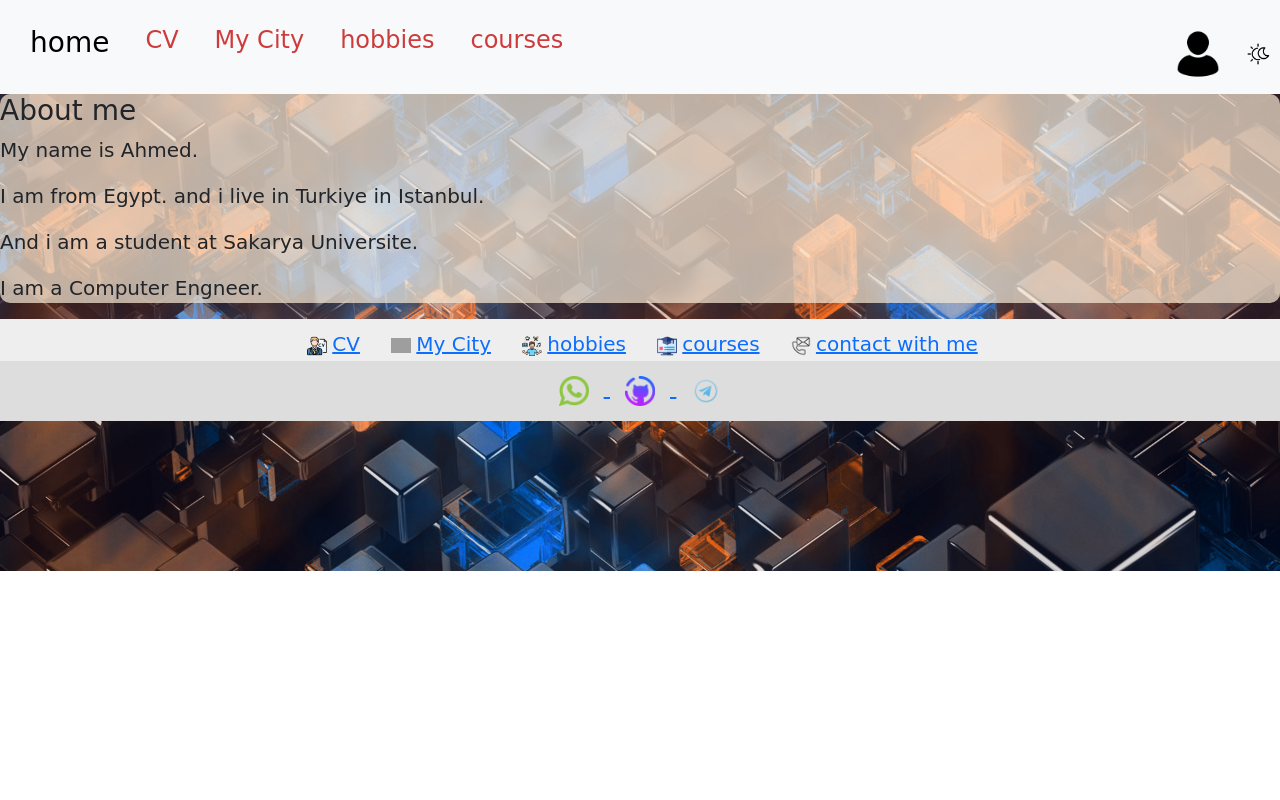
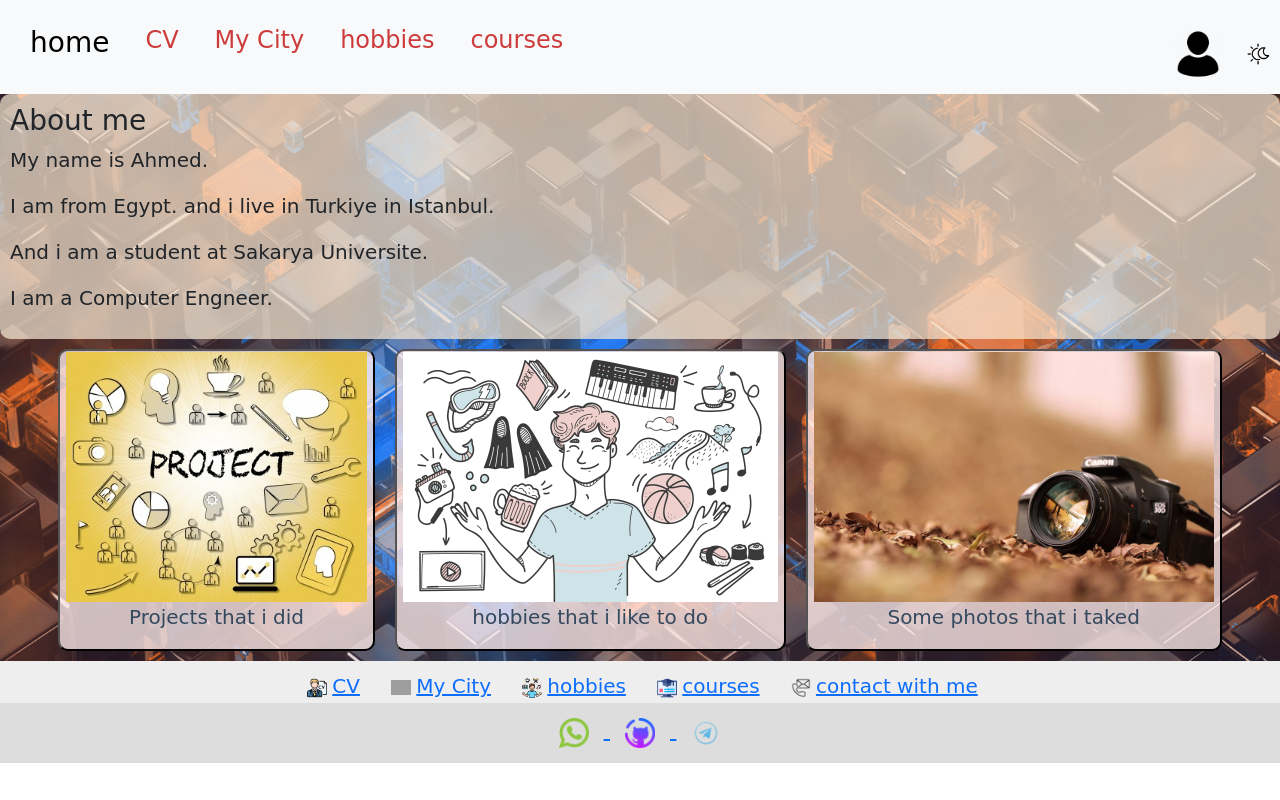
Before and after one commit to AHMED-MOHAMED-NAGY/MyProjectWebTeknoloji, a PHP site: page / in a window 1280 px wide. Run offline with PHP 8.4, Linux system fonts and the light colour scheme; grey boxes are pictures that could not be loaded.

Commit message:
adding 3 buttons at home page

```diff
--- a/index.html
+++ b/index.html
@@ -9,7 +9,7 @@
     <link href="https://cdn.jsdelivr.net/npm/bootstrap@5.3.3/dist/css/bootstrap.min.css" rel="stylesheet" integrity="sha384-QWTKZyjpPEjISv5WaRU9OFeRpok6YctnYmDr5pNlyT2bRjXh0JMhjY6hW+ALEwIH" crossorigin="anonymous">
 </head>
 <body>
-    <dev class="page">
+    <div class="page">
         <nav class="navbar navbar-expand-lg bg-body-tertiary">
             <div class="container-fluid">
               <button class="navbar-toggler" type="button" data-bs-toggle="collapse" data-bs-target="#navbarTogglerDemo01" aria-controls="navbarTogglerDemo01" aria-expanded="false" aria-label="Toggle navigation">
@@ -60,10 +60,36 @@
             <p>And i am a student at Sakarya Universite.</p>
             <p>I am a Computer Engneer.</p>
           </div>
+          <div class ="HomeButtons">
+              <div class = "projects p10">
+                  <button class = "PBtn" onmousemove="BGgreen(this)" onmouseout="NormalBg(this)">
+                      <a href="projects.html">
+                          <img src="fotos/project.jpeg" alt="projects">
+                            <p>Projects that i did</p>
+                        </a>
+                    </button>
+                </div>
+                <div class ="p10">
+                    <button class = "hobbiesBtn" onmousemove="BGWhite(this)" onmouseout="NormalBg(this)">
+                        <a href="hobbies.html">
+                            <img src="fotos/homeHobbies.jpg" alt="hobbies">
+                            <p>hobbies that i like to do</p>
+                        </a>
+                    </button>
+                </div>
+                <div class = "p10">
+                    <button class ="cameraBTN"onmousemove="BGYelow(this)" onmouseout ="NormalBg(this)">
+                        <a href="camera.html">
+                            <img src="fotos/camera.jpg" alt="photos">
+                            <p>Some photos that i taked</p>
+                        </a>
+                    </button>
+                </div>
+            </div>
 
-        <footer class ="footer" style ="padding-top: 10px;">
+                <footer class ="footer" style ="padding-top: 10px;">
 
-            <a class = "m10" href="CV.html"><img class ="so-small-img" src="fotos/cv.png" alt="CV">CV</a>
+                    <a class = "m10" href="CV.html"><img class ="so-small-img" src="fotos/cv.png" alt="CV">CV</a>
             <a class = "m10" href="mycity.html"><img class ="so-small-img" src="fotos/mycity.png" alt="my city">My City</a>
             <a class = "m10" href="hobbies.html"><img class ="so-small-img" src="fotos/hobby.png" alt ="hobby">hobbies</a>
             <a class = "m10" href="courses.html"><img class ="so-small-img" src="fotos/courses.png" alt = "courses">courses</a>
@@ -83,7 +109,7 @@
                 </a>
             </footer>
         </footer>
-    </dev>
+    </div>
     <script src="https://cdn.jsdelivr.net/npm/@popperjs/core@2.11.8/dist/umd/popper.min.js" integrity="sha384-I7E8VVD/ismYTF4hNIPjVp/Zjvgyol6VFvRkX/vR+Vc4jQkC+hVqc2pM8ODewa9r" crossorigin="anonymous"></script>
     <script src="https://cdn.jsdelivr.net/npm/bootstrap@5.3.3/dist/js/bootstrap.min.js" integrity="sha384-0pUGZvbkm6XF6gxjEnlmuGrJXVbNuzT9qBBavbLwCsOGabYfZo0T0to5eqruptLy" crossorigin="anonymous"></script>
     <script src ="javascript.js"></script>
--- a/javascript.js
+++ b/javascript.js
@@ -16,3 +16,17 @@ function continueWITHjs(){
     jsForm.style.display = "block";
     vueForm.style.display = 'none';
 }
+
+// change button bacground
+function BGgreen(x){
+    x.style.backgroundColor = "#E0D390";
+};
+function NormalBg(x){
+    x.style.backgroundColor = "#ffececc5";
+}
+function BGWhite(x){
+    x.style.backgroundColor = "#E3DAC3";
+}
+function BGYelow(x){
+    x.style.backgroundColor = "#E0DC8F";
+}
--- a/style.css
+++ b/style.css
@@ -81,16 +81,7 @@ body{
 /* cv.html */
 /* profile photo and text */
 
-@media (max-width:991) {
-    /* cv.html */
-/* profile photo and text */
-    .image-with-text {
-        display: block;
-        justify-content: center;
-        align-items: center;
-    }
 
-}
 
 /*  .image-with-text {
         display: flex;
@@ -105,6 +96,13 @@ body{
 }
 /* courses.html */
 @media (max-width: 991px) {
+            /* cv.html */
+    /* profile photo and text */
+    .image-with-text {
+        display: block;
+        justify-content: center;
+        align-items: center;
+    }
     .courses-page-input{
         width: auto;
         display: block;
@@ -116,9 +114,22 @@ body{
     .w250{
         width: auto;
     }
+    .HomeButtons{
+        display: block;
+    }
+    .HomeButtons img{
+        width: 500px;
+        height: auto;
+    }
  /*   .footer{
         position: relative;
     }*/
+}
+@media (max-width :550px) {
+    .HomeButtons img{
+        width: 100%;
+        height: auto;
+    }
 }
 @media (min-width: 992px){
     /* courses.html */
@@ -147,6 +158,13 @@ body{
     .hobbies div {
         margin: 50px;
         padding: 50px;
+    }
+    .HomeButtons{
+        display: flex;
+    }
+    .HomeButtons img{
+        width: auto;
+        height: 250px;
     }
 }
 /* courses */
@@ -182,9 +200,39 @@ body{
     display: none;
 }
 .loginForm ,.paragraph ,.movies ,.games, .hobbiesILike ,.aboutMe{
+    padding: 10px;
     background-color: rgba(250, 235, 215, 0.703);
     border-radius:10px;
 }
 .searchClass{
     background-color: #fdfdfd;
 }
+/*the projects button at index page*/
+
+.projects .PBtn{
+    background-color: #ffececc5;
+    display:flex;
+    border-radius: 10px;
+}
+
+
+.hobbiesBtn {
+    background-color: #ffececc5;
+    display:flex;
+    border-radius: 10px;
+}
+
+
+.cameraBTN{
+    background-color: #ffececc5;
+    display:flex;
+    border-radius: 10px;
+}
+
+.HomeButtons {
+    justify-content: center;
+}
+.HomeButtons a{
+    text-decoration: none;
+    color:#34495E;
+}
```
Also changed, not shown: camera.html (added), fotos/camera.jpg (added), fotos/homeHobbies.jpg (added), fotos/project.jpeg (added), projects.html (added).
